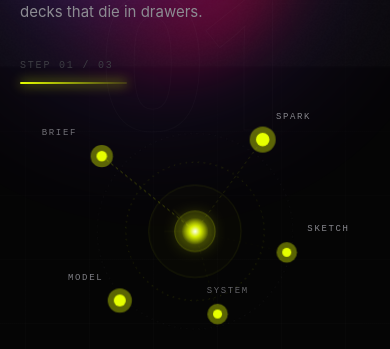
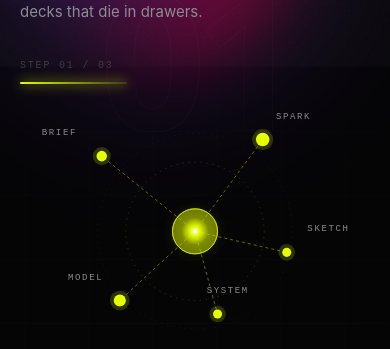
Before and after one commit to Wick-99/PapperPot, a Next.js app: page / in a window 390 px wide. Shown: the part 1149-1498 px from the top of the page. Built offline with nearby package versions, Linux system fonts and the light colour scheme; a web font is replaced by a local one.

Commit message:
IOS fixes

```diff
--- a/src/app/globals.css
+++ b/src/app/globals.css
@@ -3302,44 +3302,73 @@ body {
 	/* contain hurts on iOS for sections that need to grow with content. */
 	.show { contain: none; }
 
-	/* content-visibility: auto lets the browser skip rendering (layout,
-	   paint, AND CSS-animation work) for sections that aren't near the
-	   viewport. This is the single biggest "initial load is slow" win on
-	   iOS — without it, every story beat + every showcase window + every
-	   category card is computing animations on first paint, before the
-	   user has even seen them. Supported in Safari 18 / Chrome 125+,
-	   safely ignored on older. The intrinsic size hint avoids layout
-	   shift when the content gets skipped. */
-	.story,
-	.cats,
-	.show,
-	.closer {
-		content-visibility: auto;
-		contain-intrinsic-size: auto 700px;
-	}
-
-	/* Cut a handful of always-running ambient animations on touch. The
-	   pulse rings, shimmer sweeps, scan lines etc. are pleasant on
-	   desktop but on a phone they're just extra paint cost the user can
-	   barely see while scrolling. */
-	.cv-browser__hero::after,
-	.cv-phone__card::after,
+	/* IMPORTANT: do NOT use content-visibility:auto here.
+	   On iOS Safari it reserves placeholder space, skips painting until
+	   the section nears the viewport, then has to paint fresh — but
+	   Safari commits that paint slower than the scroll, so the user sees
+	   blank space appear FIRST then content paint in. Symptom exactly
+	   matches what we hit; the fix is to NOT defer rendering and instead
+	   keep the per-frame paint cost low by freezing animations below. */
+
+	/* Freeze every animation inside the themed mock-ups on mobile.
+	   On a phone these mockups occupy a tiny strip of each card and
+	   their fine-detail animation (typing carets, shimmers, pulses,
+	   bar growth, sparkline draws, neural-net link blinks) is largely
+	   invisible while scrolling — but it's expensive paint. Killing
+	   it gives us back the perf budget that content-visibility was
+	   meant to claw back, without the blank-on-scroll side-effect. */
+	.cv,
+	.cv *,
+	.sm,
+	.sm *,
+	.sv,
+	.sv *,
+	.cv-helios__row,
+	.cv-pipeline__path,
+	.cv-pipeline__halo,
+	.cv-pipeline__bead,
+	.cv-code__caret,
+	.cv-code__scan,
+	.cv-agent__pulse,
+	.cv-agent__link,
+	.cv-agent__msg,
+	.cv-metrics__bars i,
+	.cv-metrics__spark-line,
+	.cv-train__curve,
+	.cv-train__layer i,
+	.sm-helios__row,
+	.sm-helios__pill--live i,
+	.sm-nori__ring--move,
+	.sm-vantage__sky,
+	.sm-vantage__foot em,
+	.sm-loom__line,
+	.sm-loom__halo,
+	.sm-loom__bead,
+	.sm-atlas__live i,
+	.sm-atlas__spark-line,
+	.sm-atlas__bars i,
+	.sv-idea__orbit,
+	.sv-idea__link,
+	.sv-idea__node-halo,
+	.sv-idea__pulse,
+	.sv-idea__ray,
+	.sv-idea__label,
+	.sv-intel__link,
+	.sv-intel__node-halo,
+	.sv-intel__bead,
+	.sv-vel__streaks i,
+	.sv-vel__path,
+	.sv-vel__pt,
+	.beat__meter i,
 	.show__c-dot,
 	.story__ring,
-	.beat__meter i,
-	.cv-pipeline__path,
-	.sv-vel__path,
-	.cv-agent__pulse,
-	.cv-agent__link {
+	.story__chip,
+	.show__plane,
+	.story__plane,
+	.show__halo,
+	.show__halo--1,
+	.show__halo--2 {
 		animation: none !important;
-	}
-
-	/* Stronger: pause every CSS animation inside elements outside the
-	   viewport. The browser already does some of this but iOS Safari
-	   leaves many running. */
-	.story:not(:has(*:hover)) [class*="cv-"],
-	.cats:not(:has(*:hover)) [class*="cv-"] {
-		animation-play-state: running;
 	}
 }
 
```
